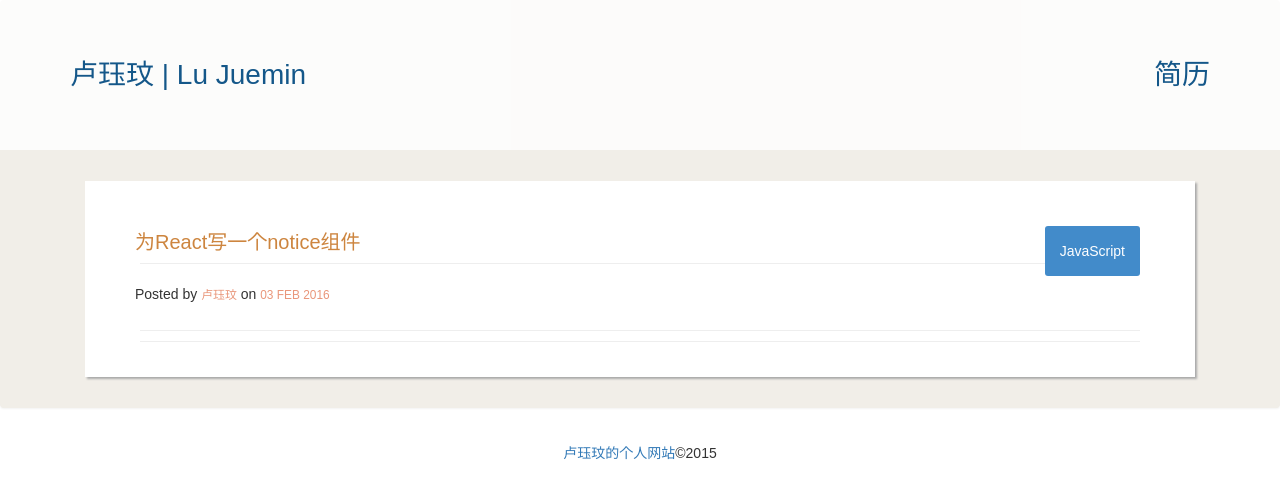
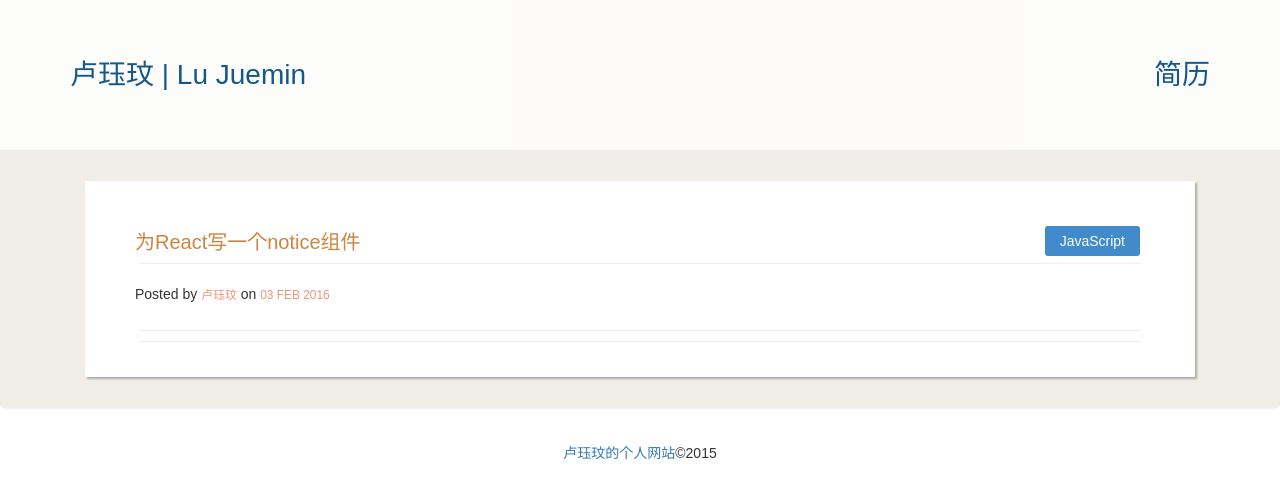
Before and after one commit to juemin90/juemin90.github.io, a Jekyll site: the page built from _posts/2016-02-03-React_Notice_component.html, in a window 1280 px wide. Shown: the top 499 px of the page. Built offline with Jekyll 4.4.1, drawn with Linux system fonts in a browser that asks for light colours; nearby versions of some CDN libraries; comment, search, counter and statistics services are not loaded.

Commit message:
fix: style error

```diff
--- a/css/public.css
+++ b/css/public.css
@@ -134,6 +134,7 @@ article.holder {
     padding:30px 50px;
 }
 article.holder .post-label {
+  line-height: 30px;
 	background-color: #428BCA;
 	padding: 0 15px;
   float: right;
@@ -145,6 +146,7 @@ article.holder .post-label {
 }
 
 .innerContent .post-label {
+  line-height: 30px;
 	background-color: #428BCA;
 	padding: 0 15px;
   float: right;
```
